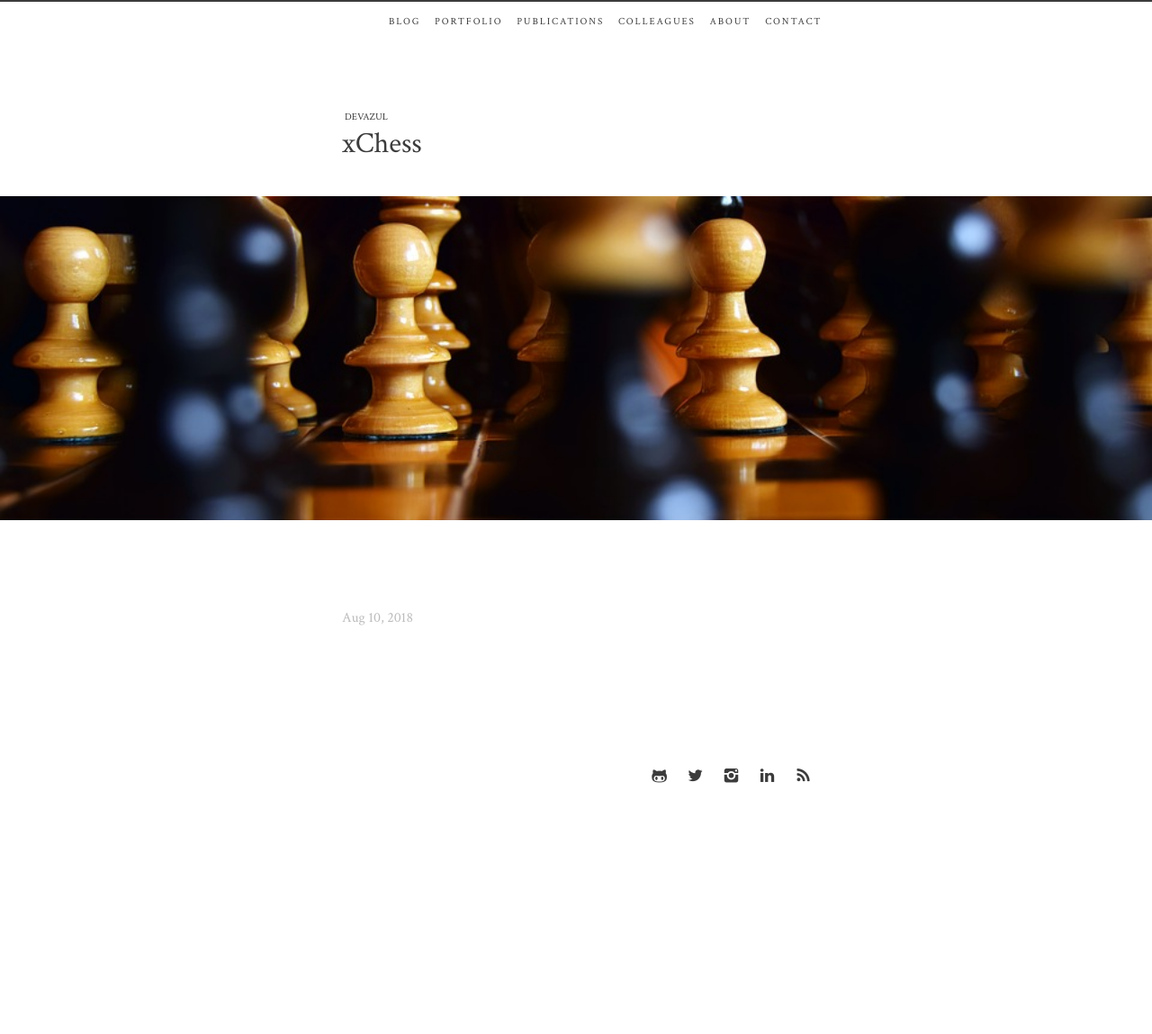
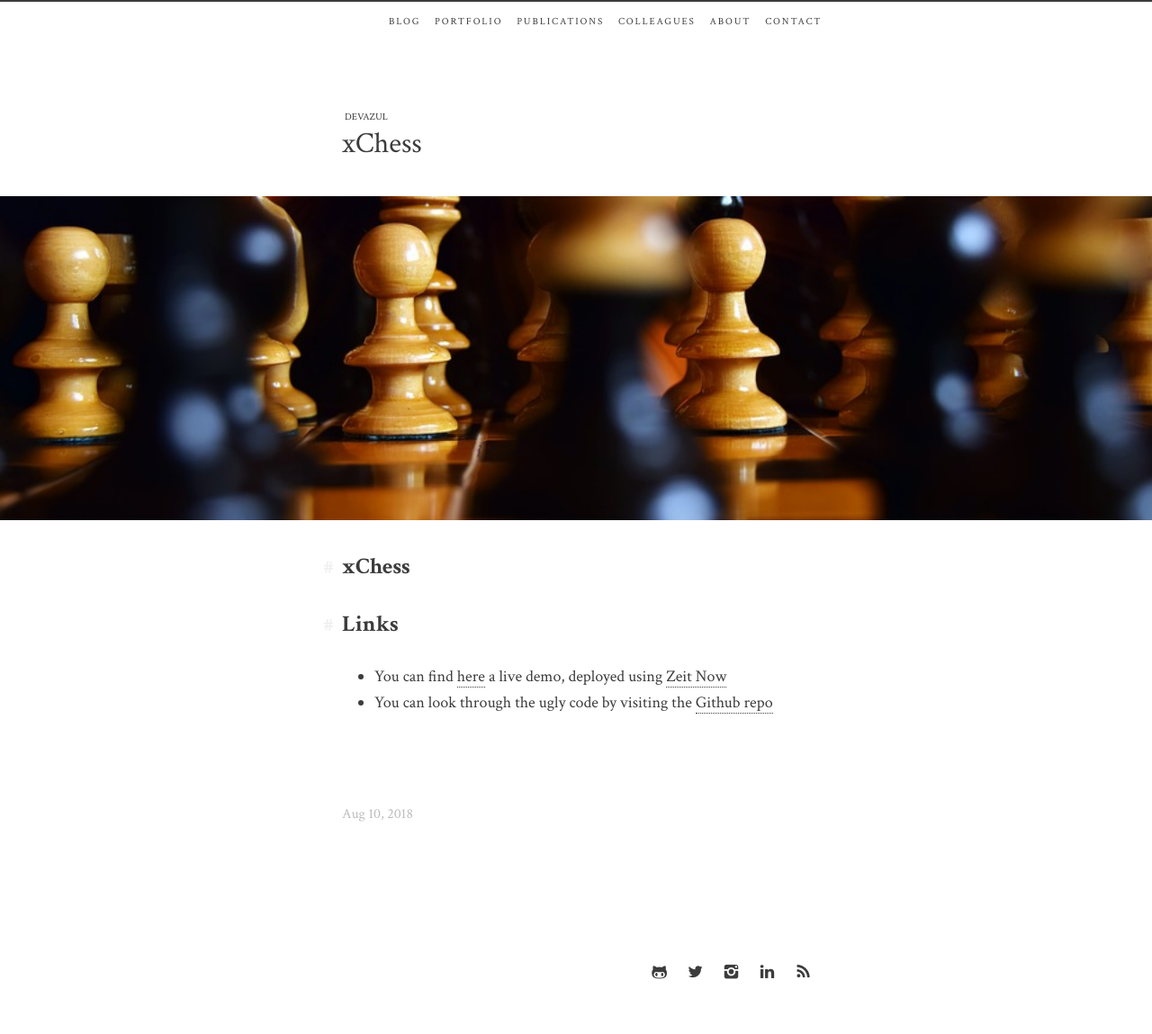
Before and after one commit to DetectiveAzul/DetectiveAzul.github.io, a Jekyll site: the page built from _posts/portfolio/2018-08-10-xChess.markdown, in a window 1280 px wide. Shown: the whole page at 90% size. Built offline with Jekyll 4.4.1, drawn with Linux system fonts in a browser that asks for light colours; comment, search, counter and statistics services are not loaded; before the commit the page ends 931 px from its top, so only the background shows below that.

```diff
--- a/_posts/portfolio/2018-08-10-xChess.markdown
+++ b/_posts/portfolio/2018-08-10-xChess.markdown
@@ -6,3 +6,11 @@ date:   2018-08-10 16:00:00 +0100
 category: portfolio
 cover_url: /assets/img/portfolio/xchess.jpg
 ---
+
+## xChess
+
+
+## Links
+
+* You can find [here](https://client-yuahsuhetl.now.sh/) a live demo, deployed using [Zeit Now](https://www.heroku.com/)
+* You can look through the ugly code by visiting the [Github repo](https://github.com/DetectiveAzul/xChess)
```
Also changed, not shown: _drafts/2018-09-03-foodie.markdown (renamed from _posts/portfolio/2018-09-03-foodie.markdown, +7 -0 lines), _drafts/2017-10-09-always-go-east.markdown (renamed from _posts/portfolio/2017-10-09-always-go-east.markdown).
